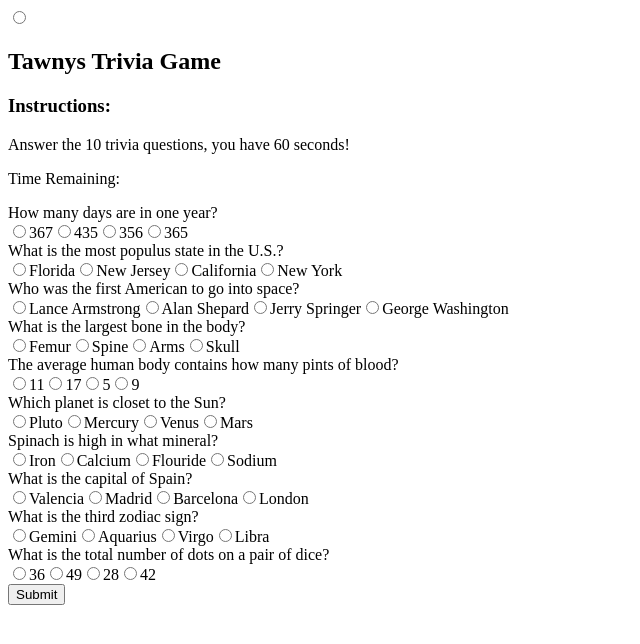
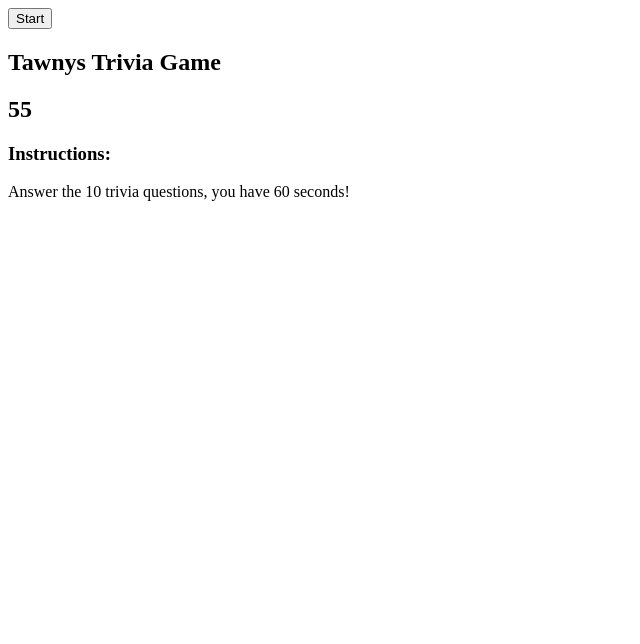
Before and after one commit to tawnfran/Trivia-Game, a plain HTML site: page index.html in a window 1280 px wide. Shown: the whole page, without its empty margins (0-640 px from the left). Drawn offline with nearby package versions, Linux system fonts and the light colour scheme.

Commit message:
fixed timer/ got buttons to work. tweaked some syntex issues in HTML index doc. fully functioning just need to work on css

```diff
--- a/assets/javascript/app.js
+++ b/assets/javascript/app.js
@@ -1,17 +1,37 @@
 // when page loads, start timer
-// $(document).ready(function () {
-//     setTimeout(myFunction, 3000);
-// });
+$(document).ready(function () {
+    var number = 60;
+    var intervalId;
+    $('#submitQuiz').hide();
+    $('#start').on('click', function () {
+        renderQuestions();
+        startTimer();
+        $('#start').hide();
+        $('#submitQuiz').show();
 
+    })
 
-    //calculate score for right and wrong answers
-    //startbutton.onclick
-    //hide start button once they click
-    //function compare to see if user is right or wrong
+    function startTimer() {
+        clearInterval(intervalId);
+        intervalId = setInterval(decrement, 1000)
 
-    // $("#button").click(function() {
-    // alert(" ");
-    // });
+    }
+
+    function decrement() {
+        number--;
+        $("#timer").html("<h2>" + number + "</h2>")
+        if (number === 0) {
+            stop();
+            alert("Times up!")
+        }
+    }
+
+    function stop() {
+
+        clearInterval(intervalId);
+
+    }
+    startTimer();
 
 
 
@@ -167,9 +187,9 @@ function renderQuestions() {
 
         }
     }
-renderQuestions()
+    // renderQuestions()
 
-$("#submitQuiz").on("click", function(event) {
+    $("#submitQuiz").on("click", function (event) {
         var numberCorrect = 0;
         var numberIncorrect = 0;
         var unanswered = 0;
@@ -178,13 +198,13 @@ $("#submitQuiz").on("click", function(event) {
         for (var i = 0; i < questions.length; i++) {
             console.log($('input[name=question' + i + ']:checked').val());
             if (questions[i].correct === $('input[name=question' + i + ']:checked').val()) {
-            numberCorrect ++
+                numberCorrect++
             }
-        else if ($('input[name=question' + i + ']:checked').val() === undefined){
-            unanswered ++
+            else if ($('input[name=question' + i + ']:checked').val() === undefined) {
+                unanswered++
             }
             else {
-            numberIncorrect ++
+                numberIncorrect++
             }
             console.log(numberIncorrect, numberCorrect, unanswered);
         };
@@ -208,3 +228,4 @@ $("#submitQuiz").on("click", function(event) {
     // 	$('.question').append("<h2><p>" + wrong + " incorrect</p></h2>");
     // 	countdownTimer.stop();
     // 	$('.timer').empty();
+});
--- a/index.html
+++ b/index.html
@@ -10,9 +10,9 @@
 </head>
 
 <body>
+    <button id="start">Start</button>
+    <div id="quiz"></div>
     <div id="background">
-        <input type="radio" name="start-button" value=button>
-
 
         <h2>Tawnys Trivia Game</h2>
         <div id="timer"></div>
@@ -20,9 +20,9 @@
             <h3> Instructions: </h3>
         </p>
         <p> Answer the 10 trivia questions, you have 60 seconds!</p>
-        <div class="timer">
+        <!-- <div class="timer">
             <p>Time Remaining: </p>
-        </div>
+        </div> -->
 
 
         <div class="container">
@@ -32,14 +32,12 @@
 
     </div>
     <form>
-            <button id="submitQuiz">Submit</button>
+        <button id="submitQuiz">Submit</button>
     </form>
     <div id="resultsDiv">
         <!-- empty for now, will append results at the end -->
     </div>
     <script src="assets/javascript/app.js"></script>
-
-
     </script>
 </body>
 
```
Also changed, not shown: assets/images/questionmark.jpg (added). Lines whose indentation alone changed are shown as unchanged.
